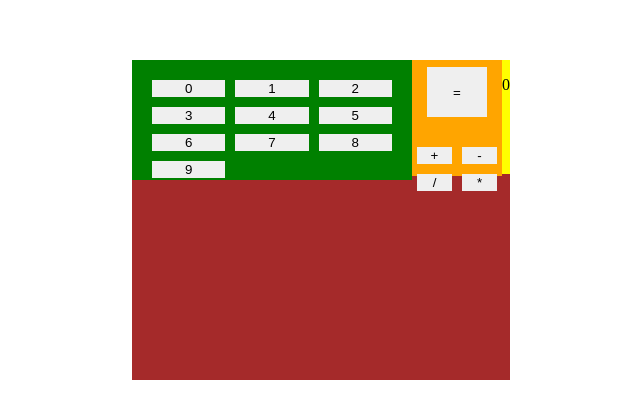
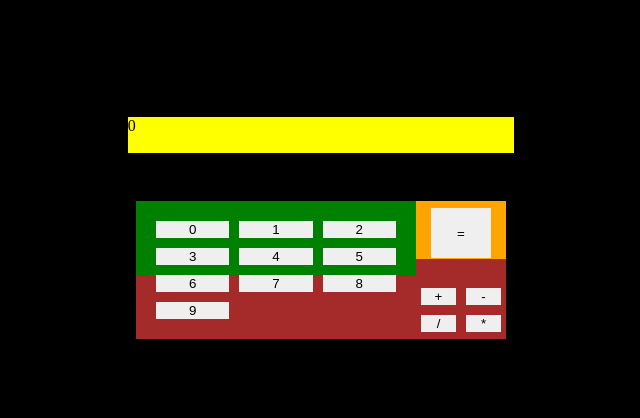
Before and after one commit to olidoes/calculator-app, a plain HTML site: page index.html in a window 1280 px wide. Shown: the part 180-598 px from the top of the page, without its empty margins (319-959 px from the left). Drawn offline with Linux system fonts and the light colour scheme.

Commit message:
Changed parent layout to flex box to put answer box on top of the 2 bottom containers

```diff
--- a/global.css
+++ b/global.css
@@ -5,18 +5,24 @@ body {
 }
 
 .main-container {
-    /* background: black; */
+    background: black;
     display: flex;
     height: 100vh;
     justify-content: center;
     align-items: center;
+    flex-direction: column;
+}
+
+.first-container {
+    width: 30.2%;
+    height: 100px;
+    margin-bottom: 0;
 }
 
 .secondary-container {
     background-color: brown;
     display: flex;
     flex-direction: row;
-    height: 40vh;
 }
 
 .numbers-container {
--- a/index.html
+++ b/index.html
@@ -9,6 +9,11 @@
     </head>
     <body>
         <div class="main-container" id="main-container">
+            <div class="first-container">
+                <div class="answer-container">
+                    <p contenteditable="true" id="answer-display">0</p>
+                </div>
+            </div>
             <div class="secondary-container">
                 <div class="numbers-container">
                     <button
@@ -183,9 +188,6 @@
                         </button>
                     </div>
                 </div>
-                <div class="answer-container">
-                    <p contenteditable="true" id="answer-display">0</p>
-                </div>
             </div>
         </div>
     </body>
```
